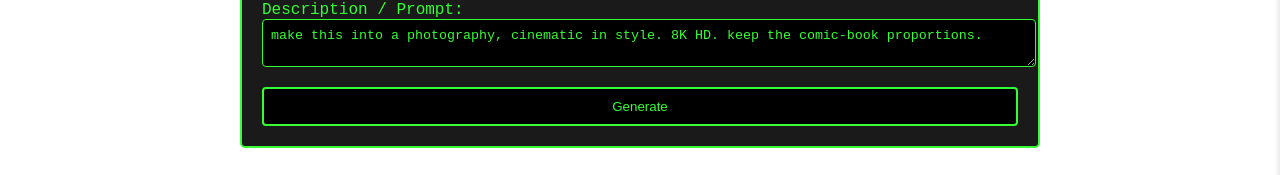
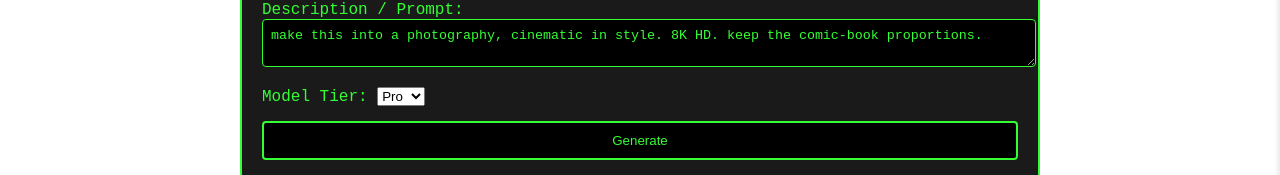
Before and after one commit to phareim/phareim.no, a Nuxt app: page /drafts-catalogue/image-to-image in a window 1280 px wide. Shown: the part 199-374 px from the top of the page. Built offline with nearby package versions, Linux system fonts and the light colour scheme; no server answers.

Commit message:
Add model tier selection for image-to-image generation
Co-authored-by: phareim <phareim@gmail.com>

```diff
--- a/pages/drafts-catalogue/image-to-image.vue
+++ b/pages/drafts-catalogue/image-to-image.vue
@@ -9,6 +9,13 @@
       <label>
         Description / Prompt:
         <textarea v-model="prompt" placeholder="Describe the transformation" required></textarea>
+      </label>
+      <label>
+        Model Tier:
+        <select v-model="tier">
+          <option value="pro">Pro</option>
+          <option value="max">Max</option>
+        </select>
       </label>
       <button type="submit" :disabled="loading">
         {{ loading ? 'Generating...' : 'Generate' }}
@@ -34,6 +41,7 @@ const loading = ref(false)
 const resultUrl = ref<string | null>(null)
 const requestId = ref<string | null>(null)
 const error = ref<string | null>(null)
+const tier = ref<'pro' | 'max'>('pro')
 
 async function handleSubmit() {
   loading.value = true
@@ -48,7 +56,8 @@ async function handleSubmit() {
       body: JSON.stringify({
         image_url: imageUrl.value,
         prompt: prompt.value,
-        safety_tolerance: '5'
+        safety_tolerance: '5',
+        tier: tier.value
       })
     })
     const data = await res.json()
```
Also changed, not shown: 1 other file (tests, documents, lock files or other folders).
